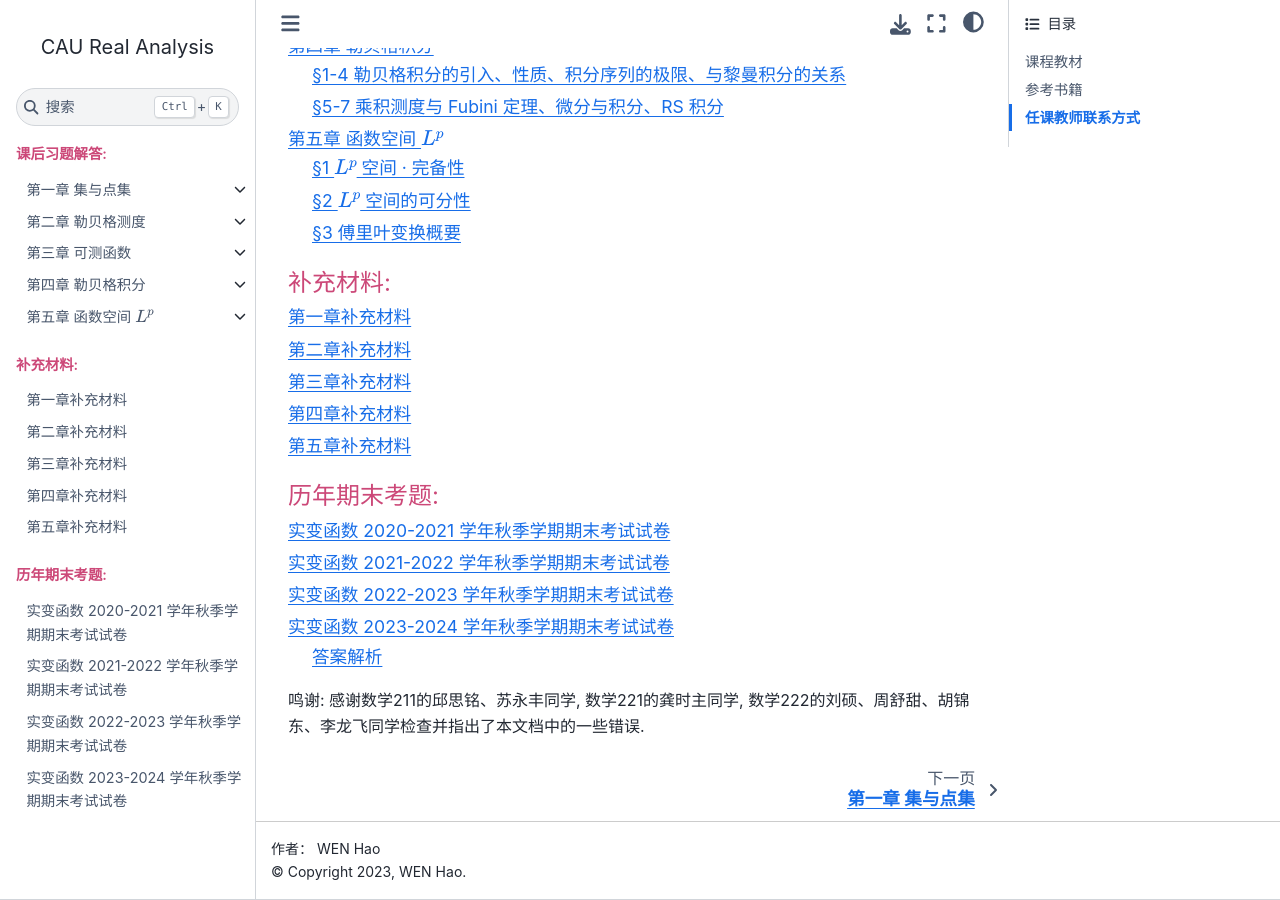
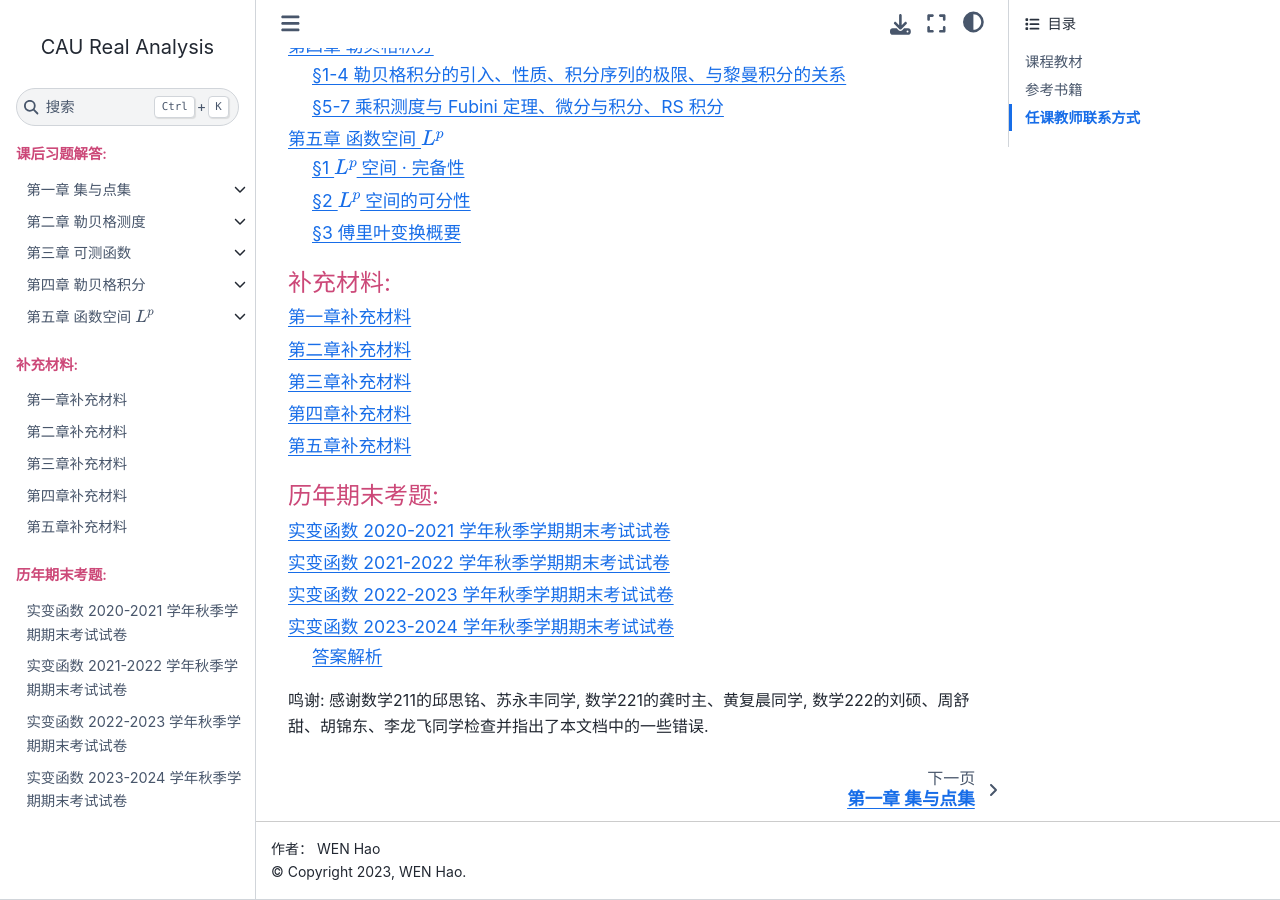
Before and after one commit to wenh06/CAU-Courses, a Sphinx documentation site: the page built from RealAnalysis/source/index.rst, in a window 1280 px wide and 900 px high, scrolled down 1073 px. Built offline with Sphinx 7.4.7 and the Sphinx Book theme 1.1.4, drawn with Linux system fonts in a browser that asks for light colours; some web fonts are replaced.

Commit message:
fix typos

```diff
--- a/RealAnalysis/source/chapter1/sec2.rst
+++ b/RealAnalysis/source/chapter1/sec2.rst
@@ -108,7 +108,7 @@
 
     .. math::
 
-        f: B \setminus B_0 \to [0, 1), \quad (a_1, a_2, \cdots, a_n, \cdots) \mapsto \sum_{n=1}^{\infty} a_n 2^n.
+        f: B \setminus B_0 \to [0, 1), \quad (a_1, a_2, \cdots, a_n, \cdots) \mapsto \sum_{n=1}^{\infty} a_n 2^{-n}.
 
     以上映射给出了集合 :math:`B \setminus B_0` 与区间 :math:`[0, 1)` 之间的一一对应, 而 :math:`B_0` 是可列集,
     所以集合 :math:`B = (B \setminus B_0) \cup B_0` 也与区间 :math:`[0, 1)` 对等 [1]_ , 从而它的势为 :math:`\aleph`.
--- a/RealAnalysis/source/index.rst
+++ b/RealAnalysis/source/index.rst
@@ -62,4 +62,4 @@
    final_exams/2022-2023
    final_exams/2023-2024
 
-鸣谢: 感谢数学211的邱思铭、苏永丰同学, 数学221的龚时主同学, 数学222的刘硕、周舒甜、胡锦东、李龙飞同学检查并指出了本文档中的一些错误.
+鸣谢: 感谢数学211的邱思铭、苏永丰同学, 数学221的龚时主、黄复晨同学, 数学222的刘硕、周舒甜、胡锦东、李龙飞同学检查并指出了本文档中的一些错误.
```
